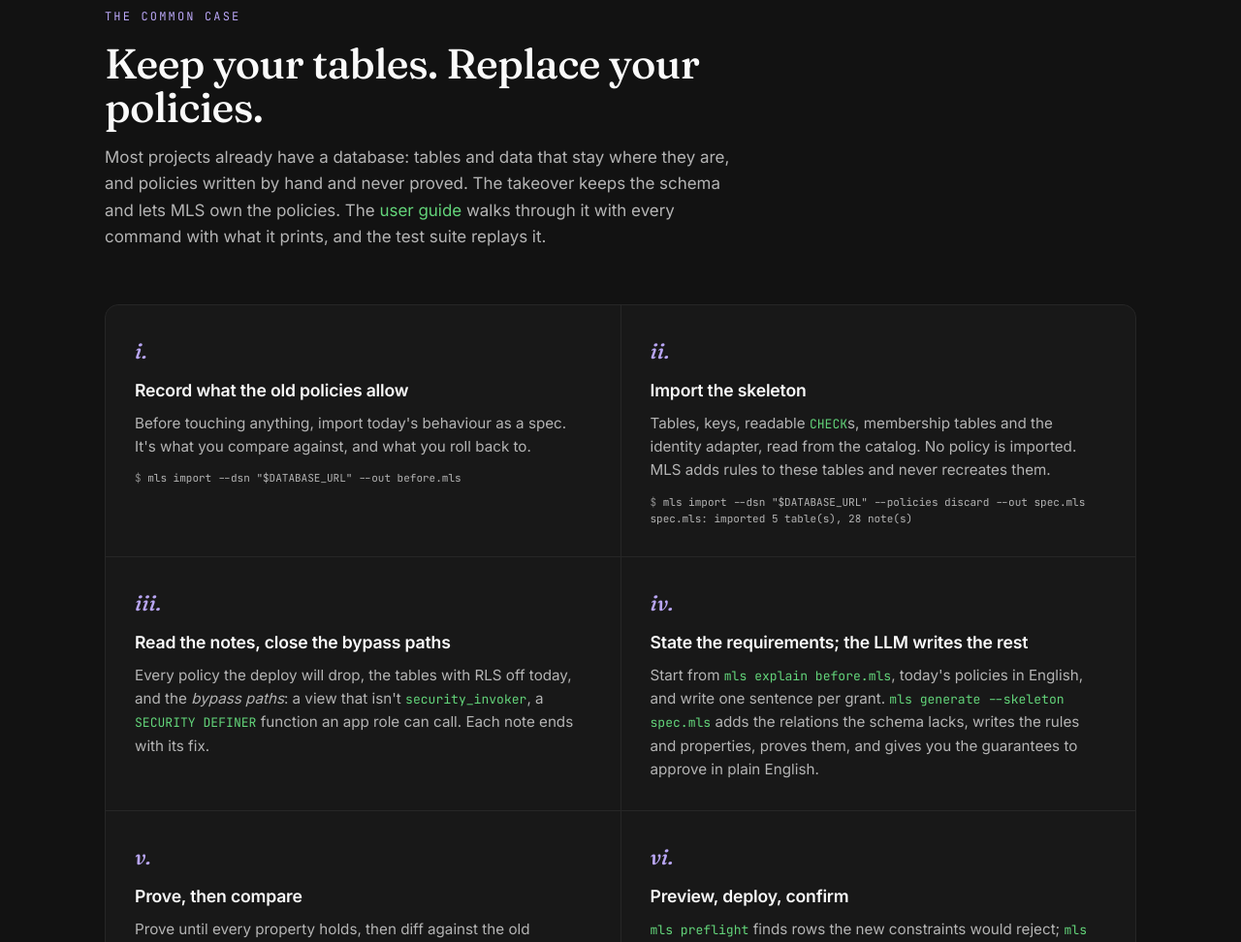
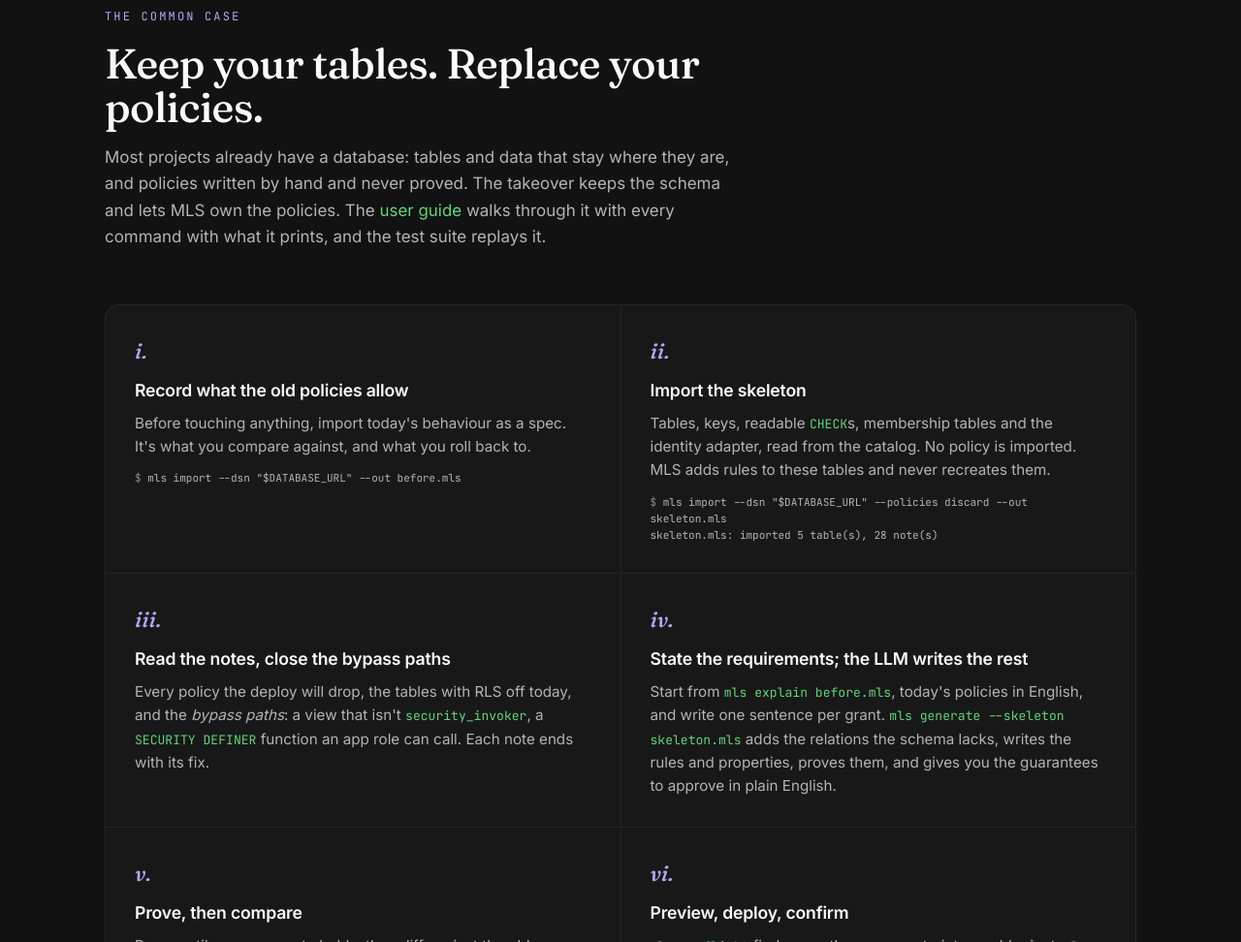
Before and after one commit to neptunestation-com/more_ls, a plain HTML site: page index.html in a window 1280 px wide. Shown: the part 5020-5992 px from the top of the page at 97% size. Drawn offline with Linux system fonts and the light colour scheme.

Commit message:
The takeover keeps the skeleton apart from the spec it generates
The import wrote the skeleton to spec.mls and generate wrote the spec
over it, while the guide said to fix a requirement and run generate
again. That rerun would start from the previous run's spec, whose rules
generate keeps as the skeleton's own (fixed rules), so a sharper
requirement could not take a wrong grant back. The import now writes
skeleton.mls, every run starts from it, and the guide says why. Found by
an end-to-end run of the mls-spec skill on the Supabase starter.

The guide's replay reads the skeleton from skeleton.mls; README, the
explainer and REFERENCE show the same two files.

Co-Authored-By: Claude Opus 5.5 <noreply@anthropic.com>
Claude-Session: https://claude.ai/code/session_01HWQngdNmd4af3RcXuuEe1U

```diff
--- a/index.html
+++ b/index.html
@@ -583,8 +583,8 @@ check (not archived = 1) -- let in</pre>
           <div class="act-no">ii.</div>
           <h3>Import the skeleton</h3>
           <p>Tables, keys, readable <code>CHECK</code>s, membership tables and the identity adapter, read from the catalog. No policy is imported. MLS adds rules to these tables and never recreates them.</p>
-          <pre><span class="pr">$</span> mls import --dsn "$DATABASE_URL" --policies discard --out spec.mls
-spec.mls: imported 5 table(s), 28 note(s)</pre>
+          <pre><span class="pr">$</span> mls import --dsn "$DATABASE_URL" --policies discard --out skeleton.mls
+skeleton.mls: imported 5 table(s), 28 note(s)</pre>
         </div>
         <div class="act">
           <div class="act-no">iii.</div>
@@ -594,7 +594,7 @@ spec.mls: imported 5 table(s), 28 note(s)</pre>
         <div class="act">
           <div class="act-no">iv.</div>
           <h3>State the requirements; the LLM writes the rest</h3>
-          <p>Start from <code>mls explain before.mls</code>, today's policies in English, and write one sentence per grant. <code>mls generate --skeleton spec.mls</code> adds the relations the schema lacks, writes the rules and properties, proves them, and gives you the guarantees to approve in plain English.</p>
+          <p>Start from <code>mls explain before.mls</code>, today's policies in English, and write one sentence per grant. <code>mls generate --skeleton skeleton.mls</code> adds the relations the schema lacks, writes the rules and properties, proves them, and gives you the guarantees to approve in plain English.</p>
         </div>
         <div class="act">
           <div class="act-no">v.</div>
```
Also changed, not shown: 5 other files.
